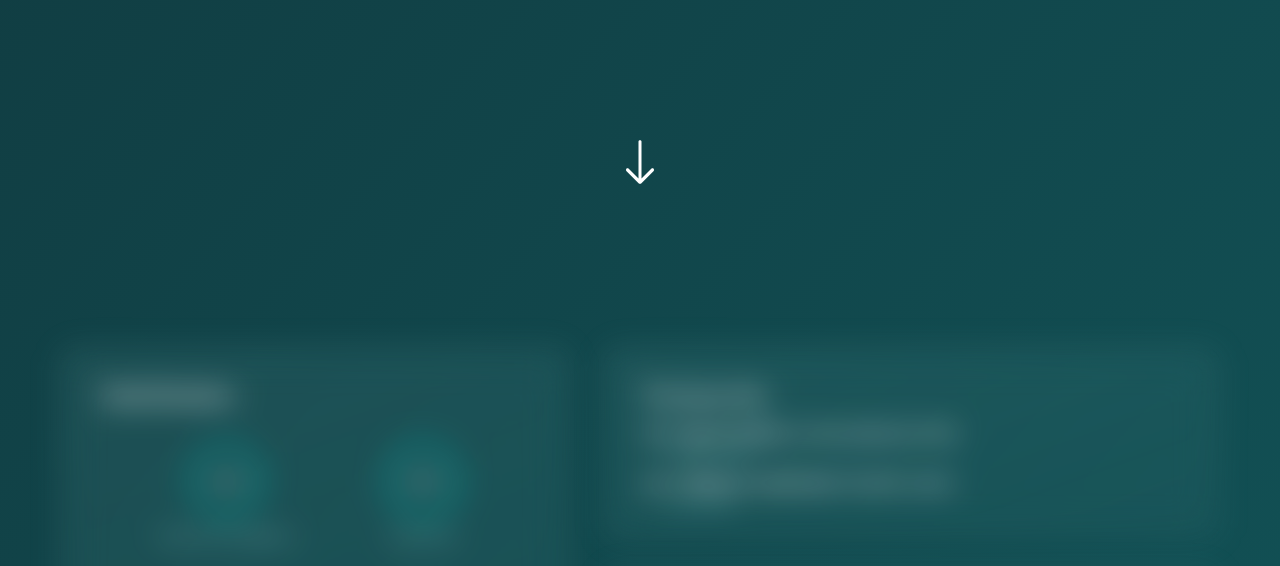
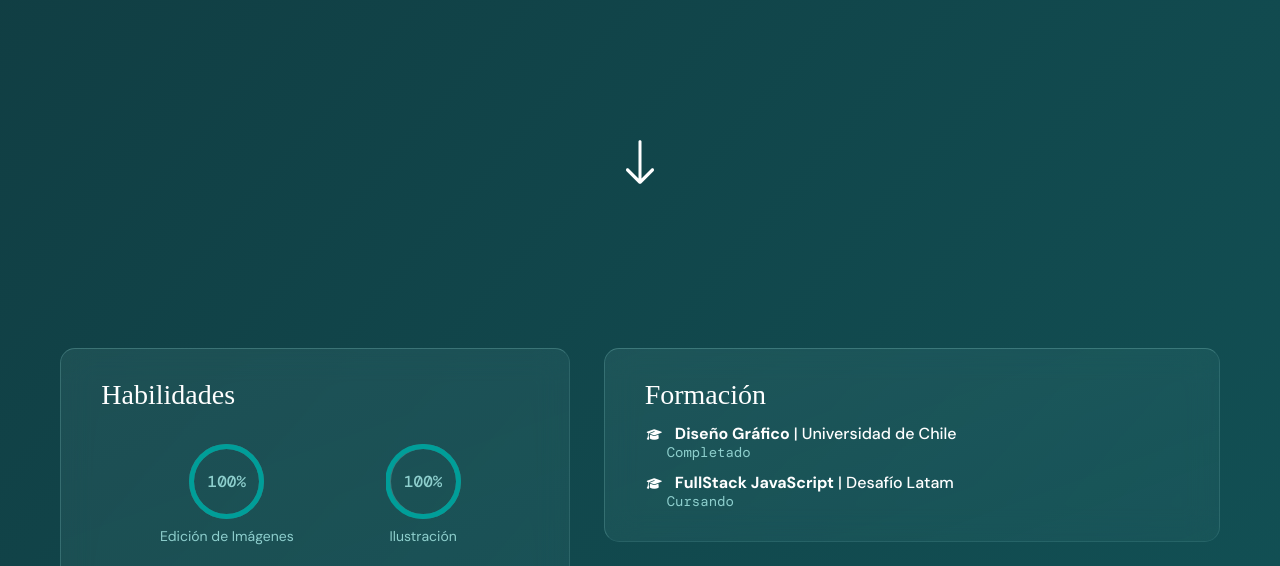
Before and after one commit to pitu-ebensperger/pitu-ebensperger.github.io, a plain HTML site: page index.html in a window 1280 px wide. Shown: the part 313-879 px from the top of the page. Drawn offline with nearby package versions, Linux system fonts and the light colour scheme; a web font is replaced by a local one.

Commit message:
filter webkit ios compatibilidad

```diff
--- a/assets/css/style.css
+++ b/assets/css/style.css
@@ -320,7 +320,7 @@ h2{
     background-color: transparent;
     background-image: var(--glass-bg);
     backdrop-filter: blur(15px);
-    -webkit-filter: blur(15px);
+    -webkit-backdrop-filter: blur(15px);
     position: relative;
     display: flex;
     justify-content: space-around;
```
